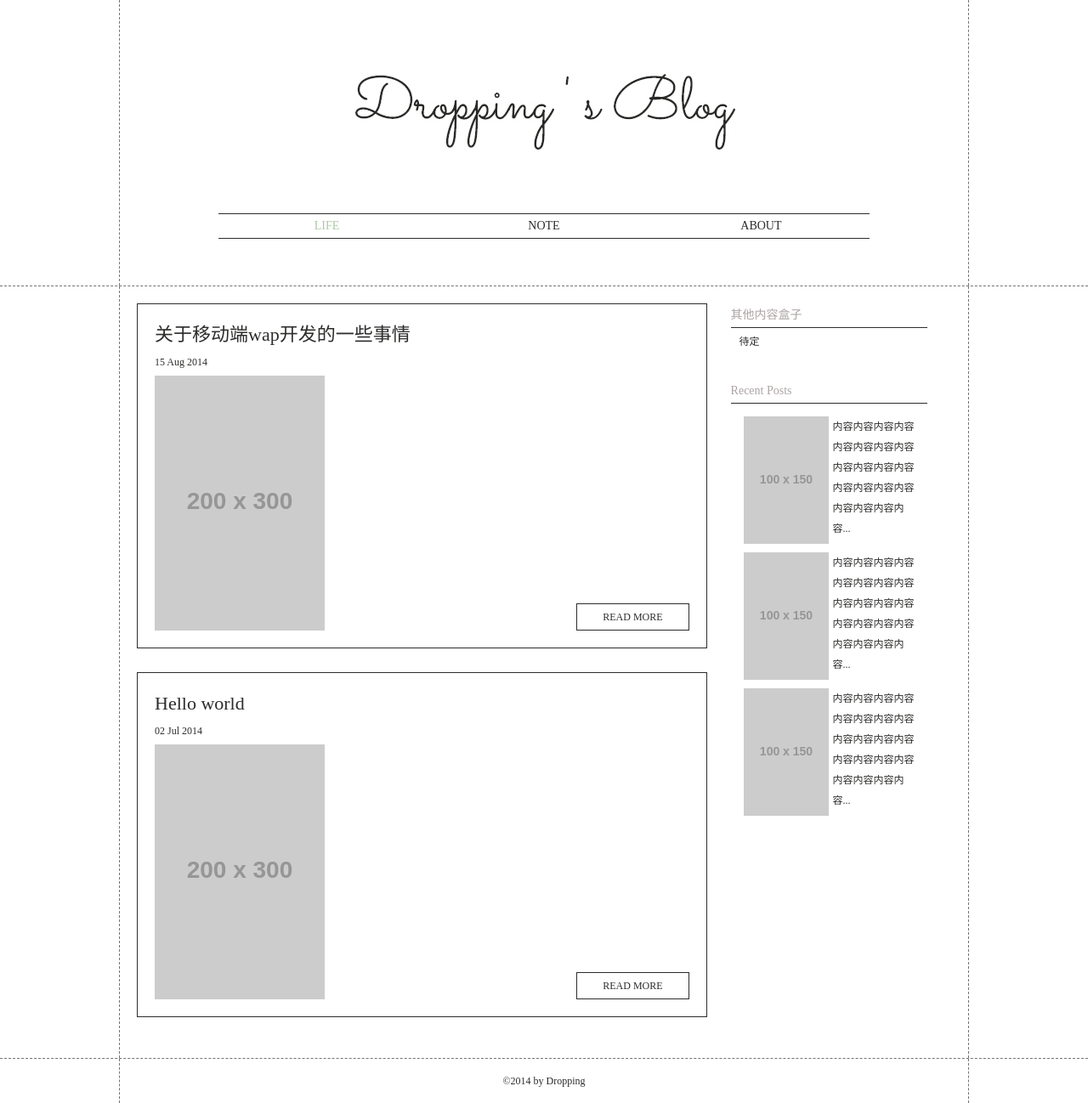
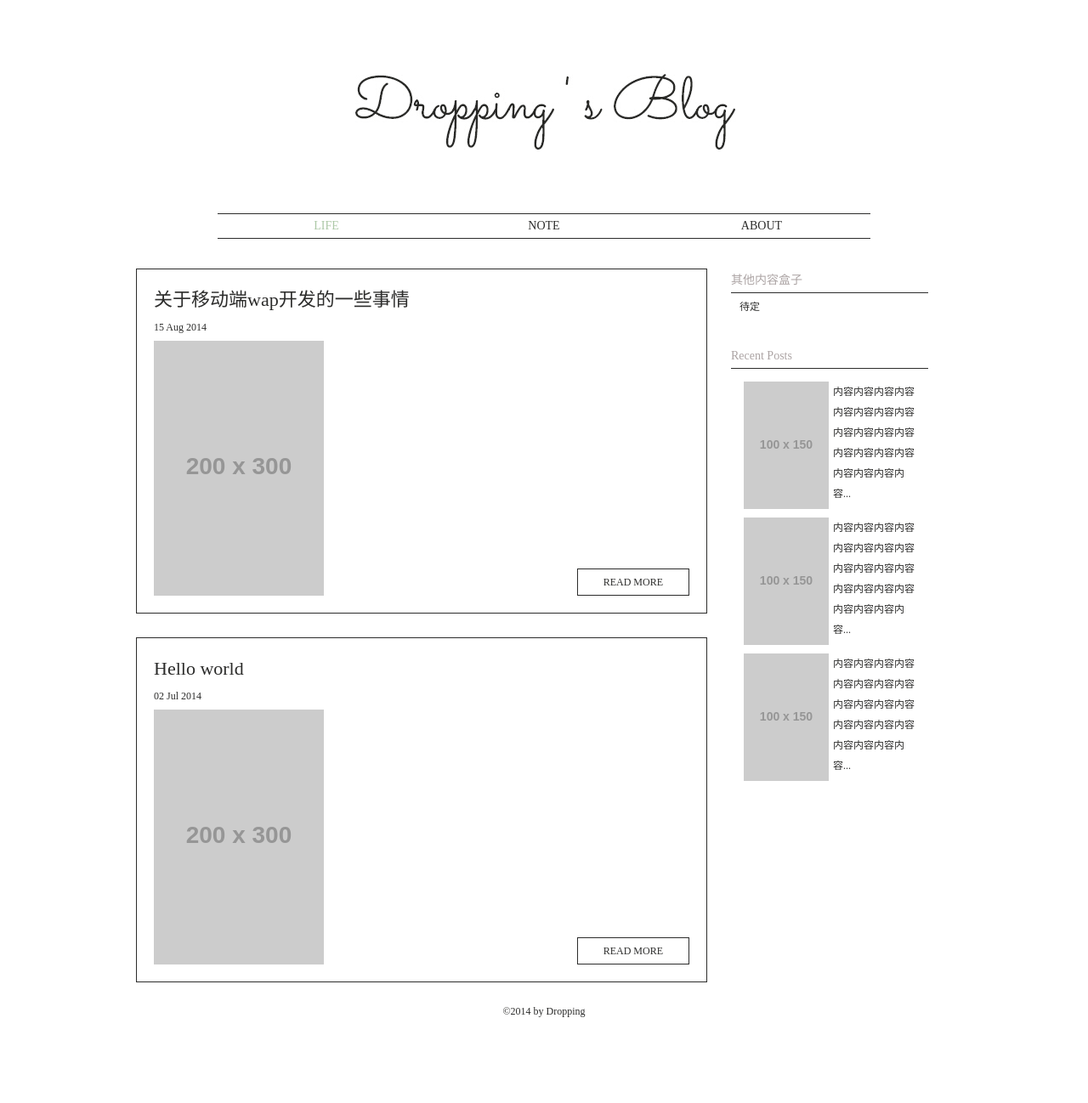
Before and after one commit to droppings/droppings.github.com, a Jekyll site: the page built from index.html, in a window 1280 px wide. Shown: the whole page at 85% size. Built offline with Jekyll 4.4.1, drawn with Linux system fonts in a browser that asks for light colours; after the commit the page ends 1216 px from its top, so only the background shows below that.

Commit message:
modify the style

```diff
--- a/_config.yml
+++ b/_config.yml
@@ -1 +1,2 @@
 baseurl: /
+excerpt_separator: "\n\n"
--- a/_layouts/index.html
+++ b/_layouts/index.html
@@ -8,7 +8,6 @@
 <body>
 	<div class="wrapper">
 		<div class="header">
-			<div class="dashed-line">
 			<h1>
 				Dropping's Blog
 				<span class="sub-des">RECORD & SHARE BLOG</span>
@@ -25,12 +24,11 @@
 				</li>
 			</ul>
 		</div>
-		</div>
-		<div class="content dashed-line clearfix">
+		<div class="content clearfix">
 			{{ content }}
 		</div>
 		<div class="footer">
-			<p class="dashed-line">
+			<p>
 				<small>&copy;2014 by Dropping</small>
 			</p>
 		</div>
--- a/css/style1.css
+++ b/css/style1.css
@@ -23,7 +23,9 @@ a:hover { color: #adc8a7; }
 
 .clearfix { zoom: 1; }
 
-.header, .footer { border: dashed 1px #737373; text-align: center; }
+.wrapper { max-width: 960px; padding: 20px; margin: 0 auto; _width: expression(document.documentElement.clientWidth>960?"960px":"auto"); overflow: hidden; }
+
+.header, .footer { text-align: center; }
 
 .header { border-width: 0 0 1px 0; }
 
@@ -41,8 +43,6 @@ h1 { font: 70px/116px "Microsoft Yahei","Sacramento"; font-weight: bold; height:
 .nav li { display: inline-block; line-height: 28px; vertical-align: middle; font-size: 14px; width: 33.33%; text-align: center; *display: inline; *zoom: 1; }
 .nav a { color: #2c2c2b; }
 .nav a:hover, .nav .current { color: #adc8a7; }
-
-.dashed-line { width: 958px; margin: 0 auto; border: dashed 1px #737373; border-top: 0; border-bottom: 0; padding: 20px; }
 
 .pt-item, .pt-list li { zoom: 1; }
 .pt-item:after, .pt-list li:after { content: "\20"; clear: both; height: 0; display: block; overflow: hidden; }
```
Lines whose indentation alone changed are shown as unchanged.
